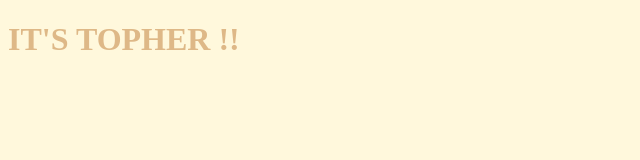
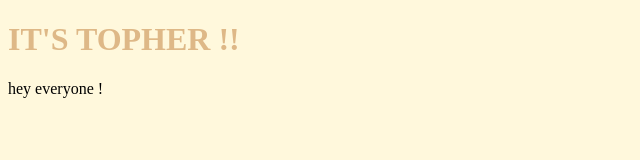
Before and after one commit to wificampbell/wificampbell.github.io, a website: page index.html in a window 1280 px wide. Shown: the whole page, without its empty margins (0-640 px from the left). Drawn offline with Linux system fonts and the light colour scheme.

Commit message:
Update 2 files

```diff
--- a/index.html
+++ b/index.html
@@ -12,5 +12,6 @@
     <h1>
       IT'S TOPHER !!
     </h1>
+    <p> hey everyone ! </p>
   </body>
 </html>
```
Also changed, not shown: 1 other file.
